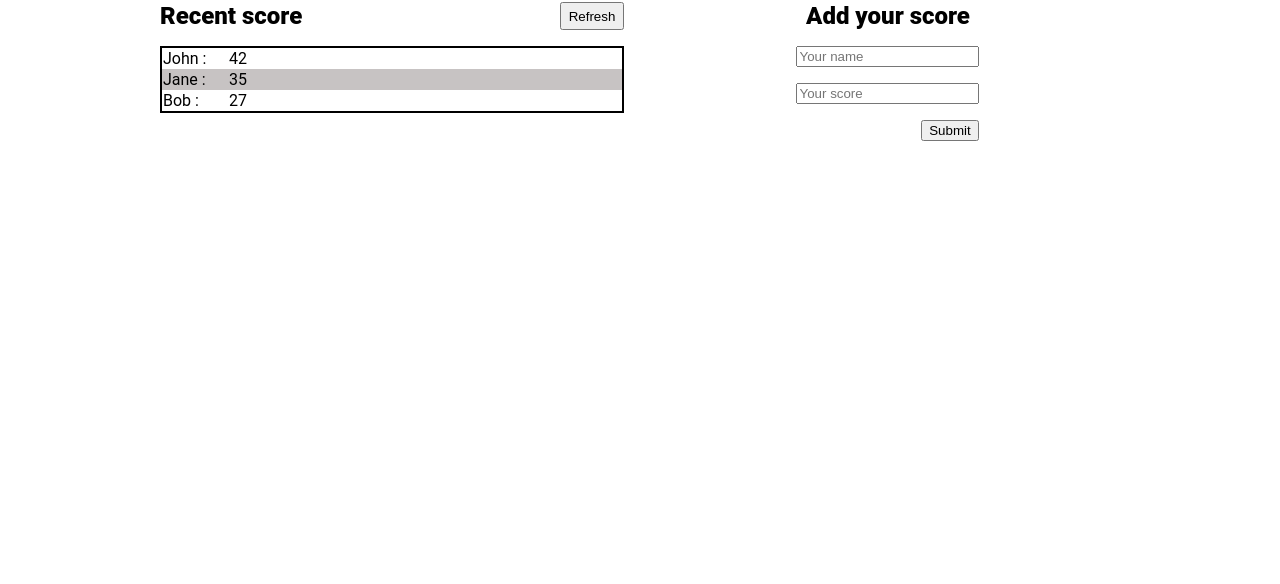
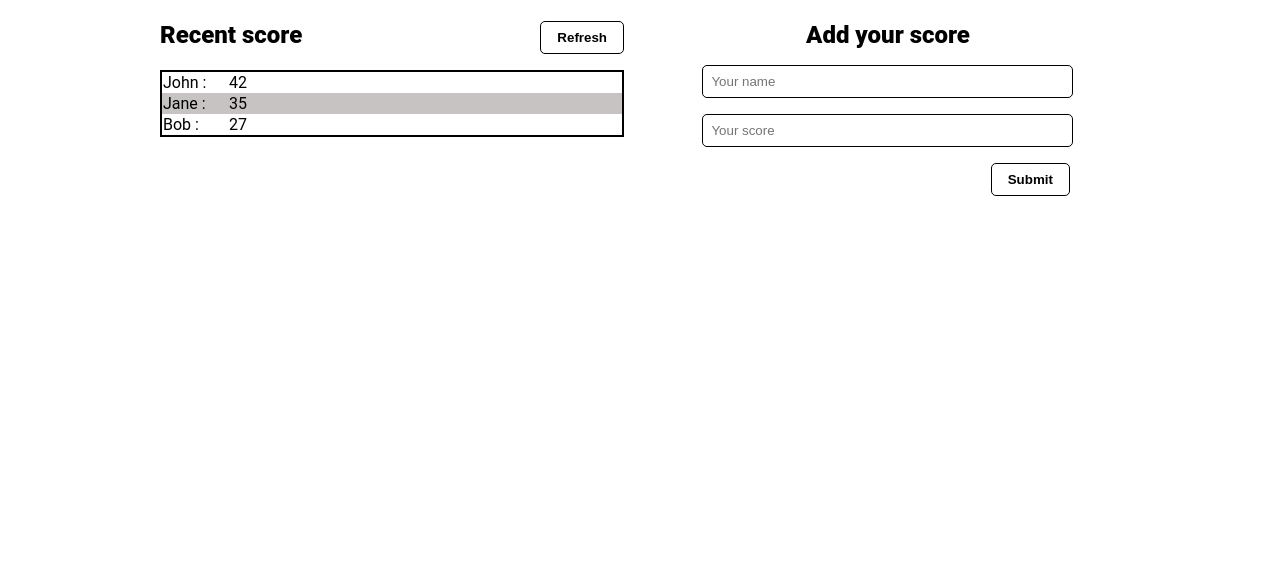
Before and after one commit to lincoln1883/leaderboard, a website built with webpack: page src/index.html in a window 1280 px wide. Shown: the part 216-800 px from the top of the page. Built offline with nearby package versions, Linux system fonts and the light colour scheme.

Commit message:
Add refined styles

```diff
--- a/src/style.css
+++ b/src/style.css
@@ -17,7 +17,7 @@ h2 {
 }
 
 h1 {
-  font-size: 2rem;
+  font-size: 3rem;
 }
 
 h2 {
@@ -46,9 +46,9 @@ h2 {
   padding: 1rem 0;
 }
 
-.refresh-button {
-  width: 4rem;
-}
+/* .refresh-button {
+   width: 4rem;
+} */
 
 table {
   border: 2px solid black;
@@ -77,6 +77,10 @@ td:first-child {
   text-align: center;
 }
 
+form {
+  width: 80%;
+}
+
 .score-form {
   width: 100%;
   display: flex;
@@ -85,14 +89,31 @@ td:first-child {
   align-items: center;
 }
 
-.input-container input {
+.input-container {
+  width: 100%;
+}
+
+input {
   width: 95%;
+  padding: 0.5rem;
+  border: 1px solid black;
+  border-radius: 5px;
 }
 
 label {
   display: none;
 }
 
+.refresh-button,
+.score-button {
+  padding: 0.5rem 1rem;
+  border: 1px solid black;
+  border-radius: 5px;
+  background-color: #fff;
+  cursor: pointer;
+  font-weight: bold;
+}
+
 .score-button {
   align-self: flex-end;
   margin-right: 1%;
```
